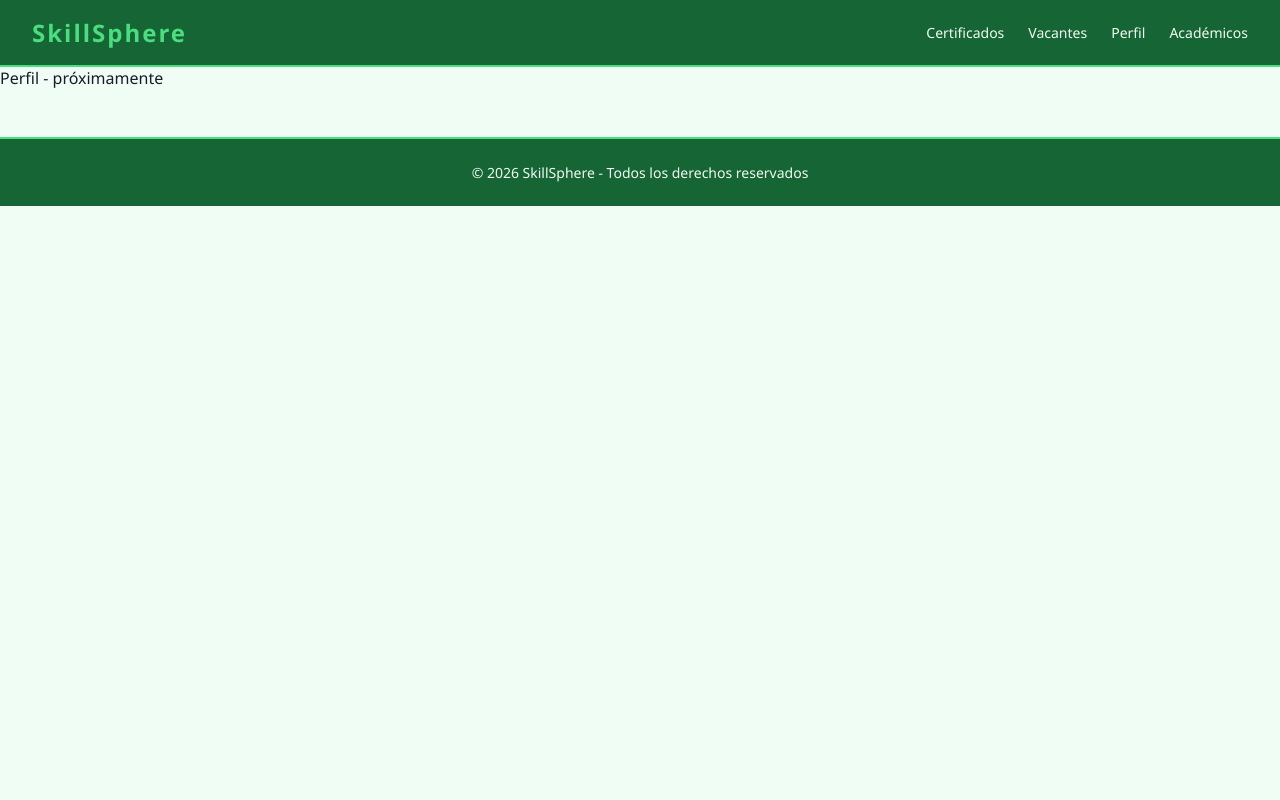
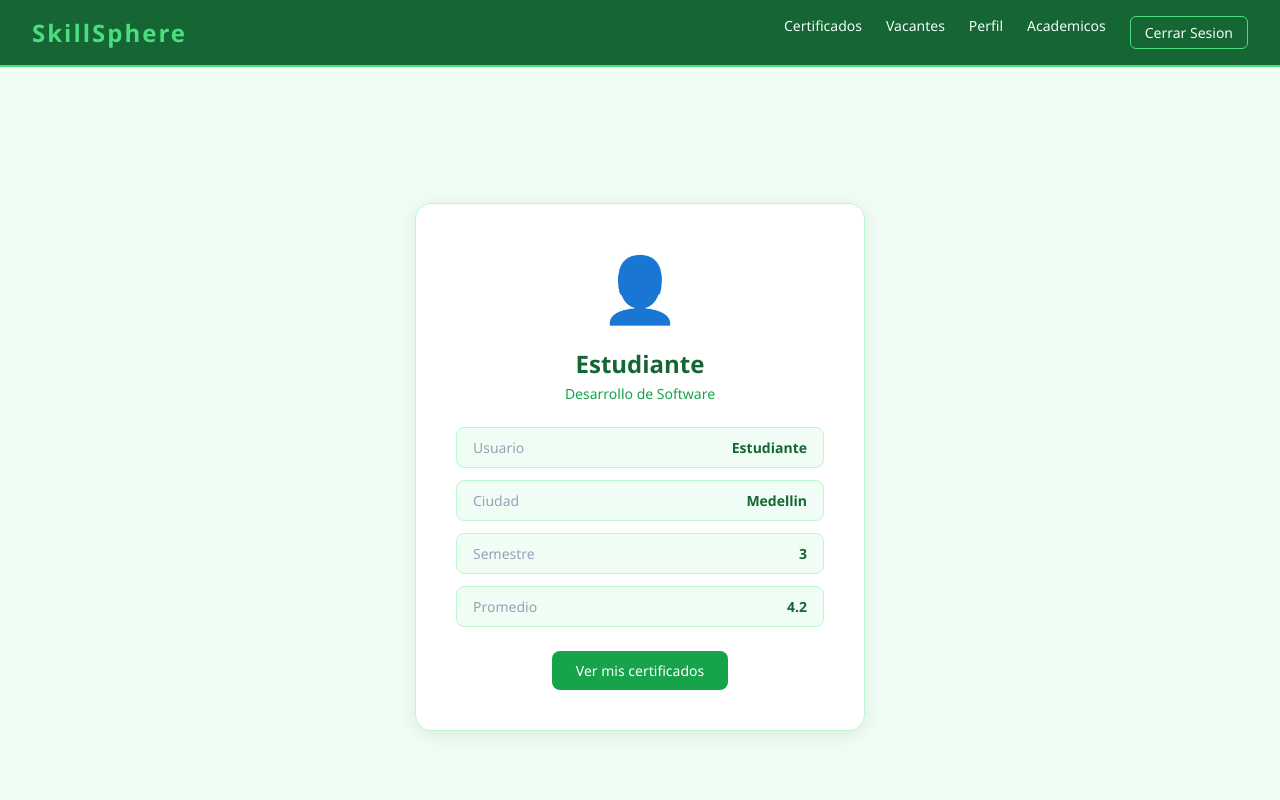
Before and after one commit to C13G0/skillsphere_react, a React (Vite) app in the folder skillsphere/: page /perfil in a window 1280 px wide. Shown: the top 800 px of the page. Built offline with nearby package versions, Linux system fonts and the light colour scheme.

Commit message:
feat: se agregan las rutas de login, registro y perfil, y el boton de cerrar sesion

```diff
--- a/skillsphere/src/App.jsx
+++ b/skillsphere/src/App.jsx
@@ -2,20 +2,23 @@ import { Routes, Route, Navigate } from 'react-router-dom'
 import Navbar from './components/Navbar'
 import Footer from './components/Footer'
 import Certificados from './views/Certificados'
+import Login from './views/Login'
+import Registro from './views/Registro'
+import Perfil from './views/Perfil'
 import './App.css'
 
 function App() {
   return (
     <div>
-      <Navbar />
       <Routes>
-        <Route path="/" element={<Navigate to="/certificados" />} />
-        <Route path="/certificados" element={<Certificados />} />
-        <Route path="/vacantes" element={<div>Vacantes - próximamente</div>} />
-        <Route path="/perfil" element={<div>Perfil - próximamente</div>} />
-        <Route path="/academicos" element={<div>Académicos - próximamente</div>} />
+        <Route path="/" element={<Navigate to="/login" />} />
+        <Route path="/login" element={<Login />} />
+        <Route path="/register" element={<Registro />} />
+        <Route path="/certificados" element={<><Navbar /><Certificados /><Footer /></>} />
+        <Route path="/vacantes" element={<><Navbar /><div style={{padding:'48px'}}>Vacantes - próximamente</div><Footer /></>} />
+        <Route path="/perfil" element={<><Navbar /><Perfil /><Footer /></>} />
+        <Route path="/academicos" element={<><Navbar /><div style={{padding:'48px'}}>Académicos - próximamente</div><Footer /></>} />
       </Routes>
-      <Footer />
     </div>
   )
 }
--- a/skillsphere/src/components/Navbar.css
+++ b/skillsphere/src/components/Navbar.css
@@ -27,3 +27,19 @@
 .navbar-links a:hover {
   color: #4ade80;
 }
+
+.navbar-links button {
+  background-color: transparent;
+  color: #f0fdf4;
+  border: 1px solid #4ade80;
+  border-radius: 6px;
+  padding: 6px 14px;
+  font-size: 14px;
+  cursor: pointer;
+  transition: background-color 0.2s;
+}
+
+.navbar-links button:hover {
+  background-color: #4ade80;
+  color: #166534;
+}
--- a/skillsphere/src/components/Navbar.jsx
+++ b/skillsphere/src/components/Navbar.jsx
@@ -1,7 +1,14 @@
-import { Link } from 'react-router-dom'
+import { Link, useNavigate } from 'react-router-dom'
 import './Navbar.css'
 
 function Navbar() {
+  const navigate = useNavigate()
+
+  const handleCerrarSesion = () => {
+    localStorage.removeItem('usuario')
+    navigate('/login')
+  }
+
   return (
     <nav className="navbar">
       <h2>SkillSphere</h2>
@@ -9,7 +16,8 @@ function Navbar() {
         <Link to="/certificados">Certificados</Link>
         <Link to="/vacantes">Vacantes</Link>
         <Link to="/perfil">Perfil</Link>
-        <Link to="/academicos">Académicos</Link>
+        <Link to="/academicos">Academicos</Link>
+        <button onClick={handleCerrarSesion}>Cerrar Sesion</button>
       </div>
     </nav>
   )
```
